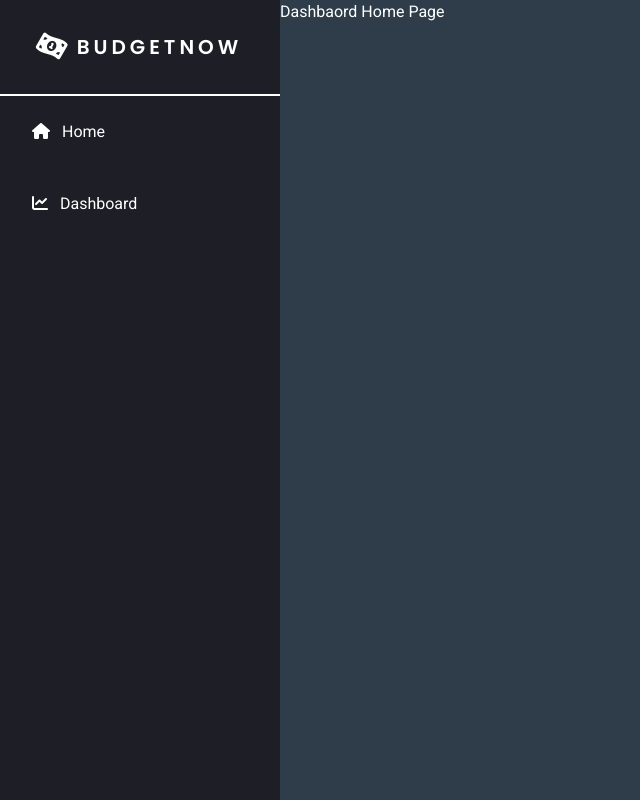
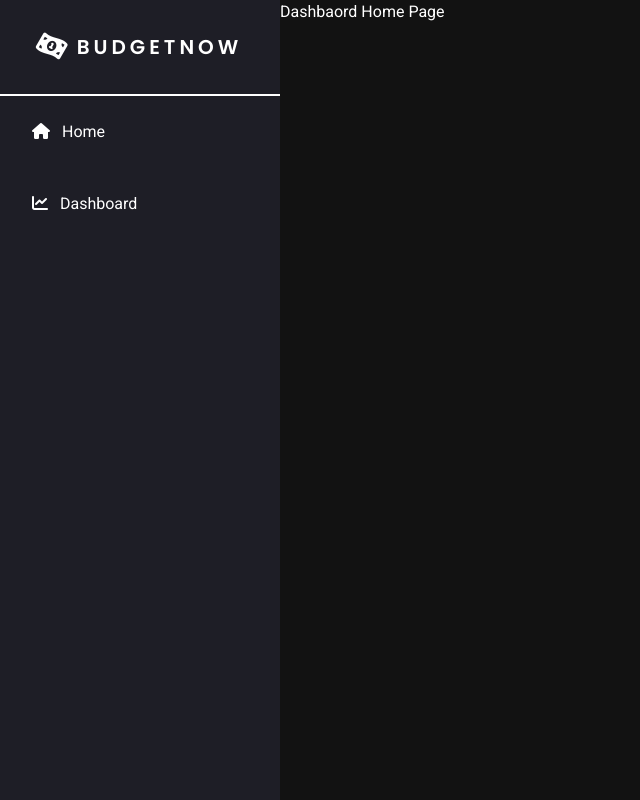
Before and after one commit to mkhikhwan/budget-tracker-mern, a React (Vite) app in the folder frontend/: page / in a window 1280 px wide. Shown: the whole page, without its empty margins (0-640 px from the left). Built offline with nearby package versions, Linux system fonts and the light colour scheme.

Commit message:
fix content background color

```diff
--- a/frontend/src/shared/layouts/AppLayout.module.css
+++ b/frontend/src/shared/layouts/AppLayout.module.css
@@ -6,7 +6,7 @@
 }
 
 .content{
-    background-color: #2e3d49;
+    background-color: #121212;
     flex: 1;
     height: 100%;
 }
```
